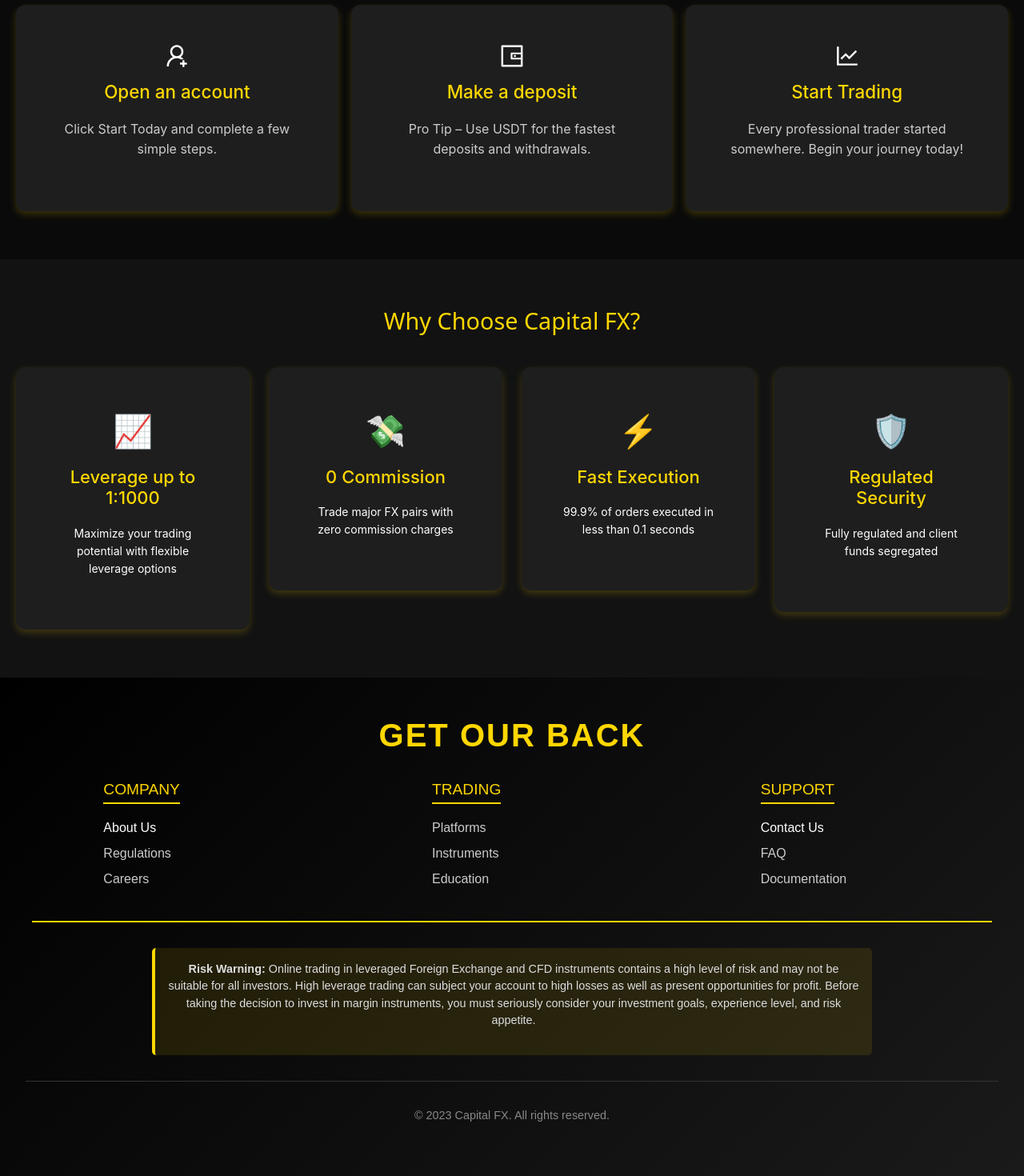
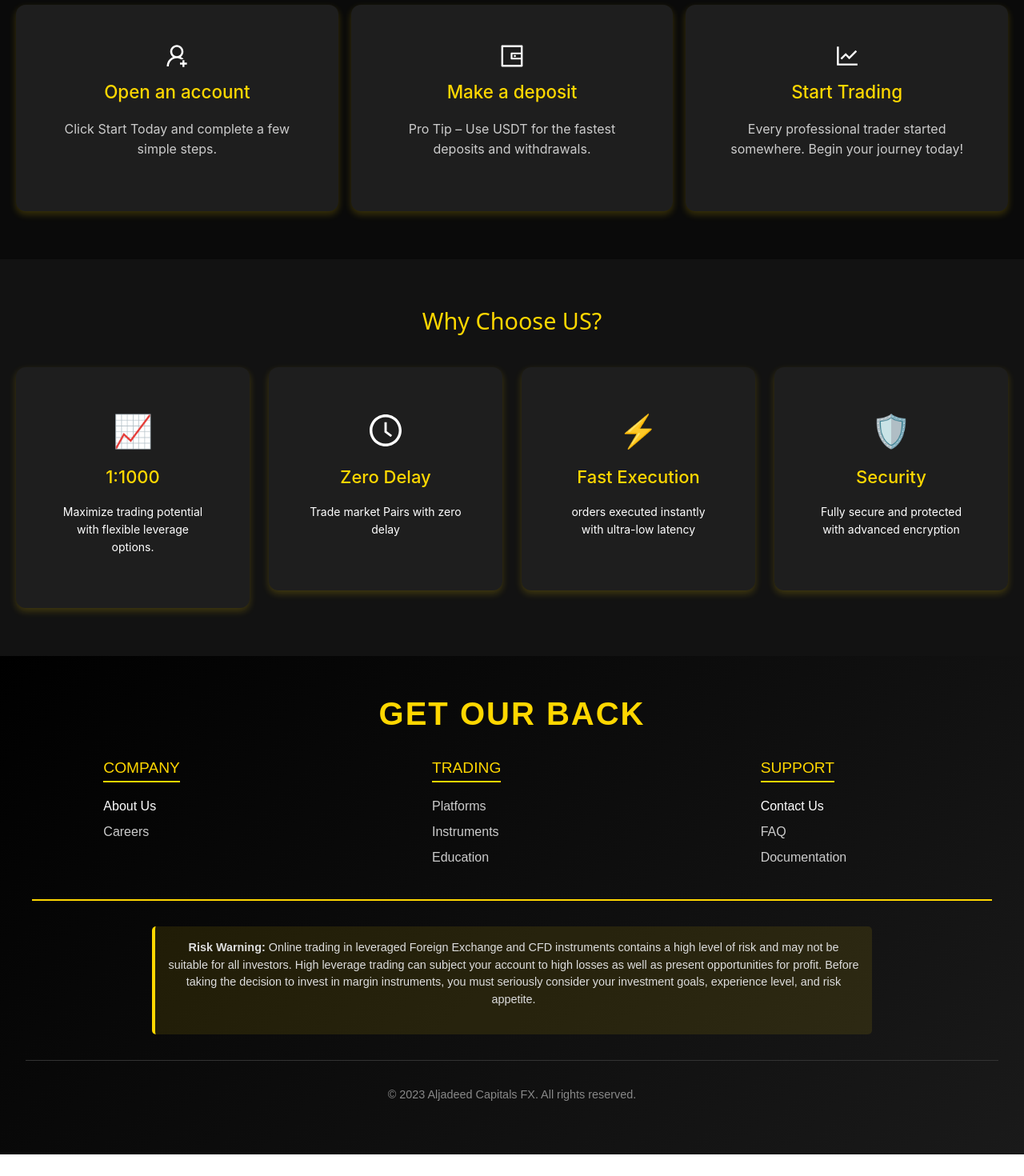
Before and after one commit to usamaahma/fx-broker-frontend, a React (Create React App) app: page / in a window 1280 px wide. Shown: the part 1112-2582 px from the top of the page at 80% size. After the commit the page ends 2555 px from the top, so only its background shows below. Built offline with nearby package versions, Linux system fonts and the light colour scheme; no server answers.

Commit message:
changings

```diff
--- a/public/index.html
+++ b/public/index.html
@@ -3,7 +3,7 @@
 
 <head>
   <meta charset="utf-8" />
-  <link rel="icon" href="%PUBLIC_URL%/favicon.ico" />
+  <link rel="icon" href="%PUBLIC_URL%/mainlogo.png" />
   <meta name="viewport" content="width=device-width, initial-scale=1" />
   <meta name="theme-color" content="#000000" />
   <meta name="description" content="Web site created using create-react-app" />
@@ -22,7 +22,7 @@
       work correctly both with client-side routing and a non-root public URL.
       Learn how to configure a non-root public URL by running `npm run build`.
     -->
-  <title>CAPITAL FX</title>
+  <title>Aljadeed Capitals FX</title>
 </head>
 
 <body>
--- a/src/components/footer/footer.js
+++ b/src/components/footer/footer.js
@@ -12,7 +12,6 @@
                     <p>
                         <Link to="/about-us" className="footer-link">About Us</Link>
                     </p>
-                    <p>Regulations</p>
                     <p>Careers</p>
                 </div>
                 <div className="footer-section">
@@ -42,7 +41,7 @@
                 </p>
             </div>
             <div className="footer-bottom">
-                <p>© 2023 Capital FX. All rights reserved.</p>
+                <p>© 2023 Aljadeed Capitals FX. All rights reserved.</p>
             </div>
         </footer>
     );
--- a/src/components/landing/about.js
+++ b/src/components/landing/about.js
@@ -6,7 +6,7 @@
     <section className="about-container">
       <h1 className="about-title">About Us</h1>
       <p className="about-description">
-        We at <span className="highlight">Capital FX</span> serve individual and institutional financial specialists, providing sophisticated tools and services that meet our customers' needs, such as <span className="highlight">Vertex FX</span>.
+        We at <span className="highlight">Aljadeed Capitals FX</span> serve individual and institutional financial specialists, providing sophisticated tools and services that meet our customers' needs, such as <span className="highlight">Vertex FX</span>.
       </p>
 
       <div className="about-section">
@@ -18,7 +18,7 @@
 
       <div className="quote">
         <p>
-          “Presently, <span className="highlight">Smart Exchange Trading</span> is known as the number 1 & most viewed forex-related site all over the world.”
+          “Presently, <span className="highlight">Al Jadeed Capitals Fx</span> is known as the number 1 & most viewed forex-related site all over the world.”
         </p>
       </div>
 
--- a/src/components/landing/contact.js
+++ b/src/components/landing/contact.js
@@ -12,12 +12,12 @@
       <div className="contact-details">
         <div className="contact-item">
           <MailOutlined className="contact-icon" />
-          <p>Email: support@capitalfx.com</p>
+          <p>Email: helpaljadeedcapitals@gmail.com</p>
         </div>
-        <div className="contact-item">
+        {/* <div className="contact-item">
           <PhoneOutlined className="contact-icon" />
           <p>Phone: +1 (234) 567-890</p>
-        </div>
+        </div> */}
         {/* <div className="contact-item">
           <EnvironmentOutlined className="contact-icon" />
           <p>Location: 123 Wall Street, New York, NY</p>
--- a/src/components/landing/landing.js
+++ b/src/components/landing/landing.js
@@ -5,6 +5,7 @@
   UserAddOutlined,
   WalletOutlined,
   LineChartOutlined,
+  ClockCircleOutlined,
 } from "@ant-design/icons";
 import "./landing.css";
 
@@ -13,24 +14,24 @@
 
   const features = [
     {
-      title: "Leverage up to 1:1000",
+      title: "1:1000",
       icon: "📈",
-      content: "Maximize your trading potential with flexible leverage options",
+      content: "Maximize trading potential with flexible leverage options.",
     },
     {
-      title: "0 Commission",
-      icon: "💸",
-      content: "Trade major FX pairs with zero commission charges",
+      title: "Zero Delay",
+      icon: <ClockCircleOutlined />,
+      content: "Trade market Pairs with zero delay",
     },
     {
       title: "Fast Execution",
       icon: "⚡",
-      content: "99.9% of orders executed in less than 0.1 seconds",
+      content: "orders executed instantly with ultra-low latency",
     },
     {
-      title: "Regulated Security",
+      title: "Security",
       icon: "🛡️",
-      content: "Fully regulated and client funds segregated",
+      content: "Fully secure and protected with advanced encryption",
     },
   ];
 
@@ -64,7 +65,7 @@
         </video>
         <div className="hero-content">
           <h1>Trade Global Markets</h1>
-          <p>Access 1000+ instruments with tight spreads</p>
+          <p>Access 1000+ instruments with Fast Execution</p>
           <Button
             type="primary"
             size="large"
@@ -78,8 +79,8 @@
       <div className="main-start">
         <div className="start-trading-div">
           <h1>
-            How to Start Trading with <br />
-            <span style={{ color: "#ffd700" }}>Capital Fx Markets</span>
+            How to start trading in <br />
+            <span style={{ color: "#ffd700" }}>Financial markets</span>
           </h1>
           <Button
             className="button-today"
@@ -105,7 +106,7 @@
 
       {/* Features Section */}
       <section className="features-section">
-        <h2 className="section-title">Why Choose Capital FX?</h2>
+        <h2 className="section-title">Why Choose US?</h2>
         <Row gutter={[24, 24]} className="features-container">
           {features.map((feature, index) => (
             <Col xs={24} sm={12} md={6} key={index}>
--- a/src/components/myaccount/deposit.js
+++ b/src/components/myaccount/deposit.js
@@ -34,7 +34,7 @@
     <div className="deposit-container">
       <h2 className="title">Deposit Funds</h2>
       <Card
-        title="Account Details"
+        title="Binance Account Details"
         bordered={false}
         className="deposit-card"
       >
@@ -49,7 +49,7 @@
         </p> */}
         <p className="accounttrc">
           <strong>TRC20:</strong>
-           {bankDetails.TRC20}
+          {bankDetails.TRC20}
         </p>
       </Card>
 
--- a/src/components/myaccount/myaccount.js
+++ b/src/components/myaccount/myaccount.js
@@ -63,7 +63,7 @@
       <Navbar expand="lg" expanded={expanded} className="myaccount-navbar">
         <Container>
           <Navbar.Brand onClick={() => navigate("/")} className="navbar-logo">
-            Capital FX
+          Aljadeed Capitals FX
           </Navbar.Brand>
           <Navbar.Toggle
             aria-controls="basic-navbar-nav"
--- a/src/components/navbar/navbar.js
+++ b/src/components/navbar/navbar.js
@@ -28,7 +28,7 @@
     !shouldHideNavbar && ( // Agar "My Account" page hai toh navbar render nahi hoga
       <div className="navbar">
         <div className="navbar-logo" onClick={() => navigate("/")}>
-          Capital FX
+          Aljadeed Capitals FX
         </div>
         <Menu mode="horizontal" className="navbar-menu">
           <Menu.Item key="home" onClick={() => navigate("/")}>
```
Also changed, not shown: public/mainlogo.png (added).
